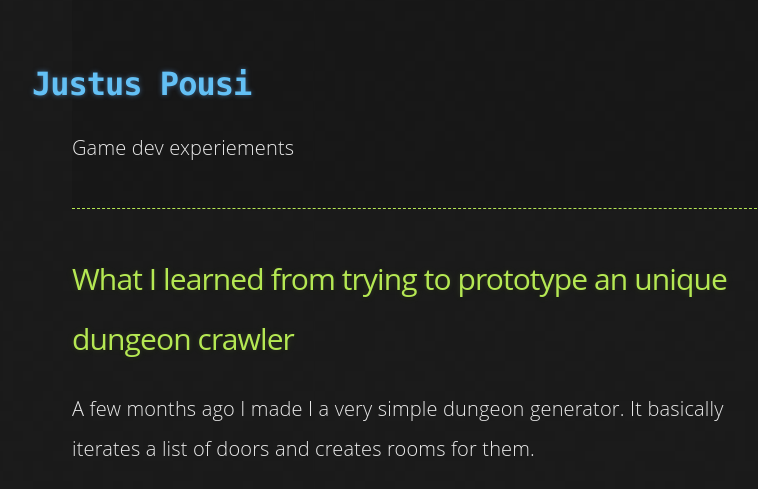
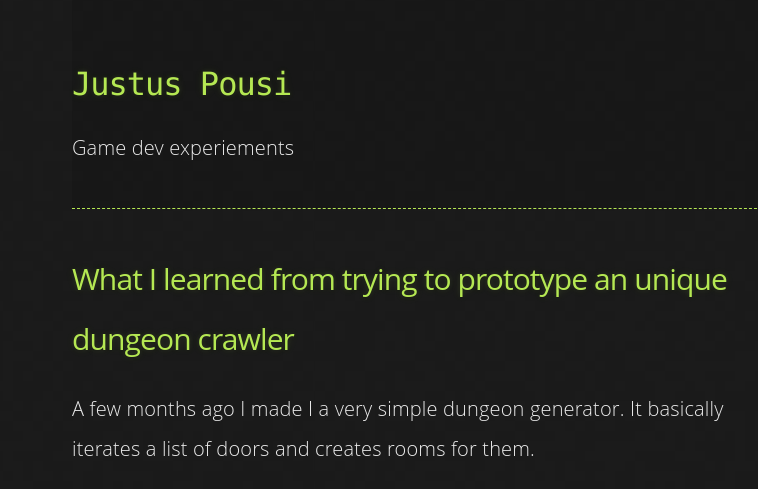
Before and after one commit to barocon/barocon.github.io, a Jekyll site: the page built from index.html, in a window 1280 px wide. Shown: the top 489 px of the page, without its empty margins (218-976 px from the left). Built offline with Jekyll 4.4.1, drawn with Linux system fonts in a browser that asks for light colours; grey boxes are pictures that could not be loaded.

Commit message:
style fixes

```diff
--- a/_layouts/default.html
+++ b/_layouts/default.html
@@ -15,7 +15,7 @@
           <a href="{{ site.baseurl }}/" class="site-avatar"><img src="{{ site.avatar }}" /></a>
 
           <div class="site-info">
-            <h1 class="site-name"><a href="{{ site.baseurl }}/">{{ site.name }}</a></h1>
+            <h1 class="site-name">{{ site.name }}</h1>
             <p class="site-description">{{ site.description }}</p>
           </div>
 
--- a/_sass/jekyll-theme-hacker.scss
+++ b/_sass/jekyll-theme-hacker.scss
@@ -58,8 +58,8 @@ header {
 header h1 {
   font-size: 32px;
   line-height: 1.5;
-  margin: 0 0 0 -40px;
-  font-weight: bold;
+  /*margin: 0 0 0 -40px;
+  font-weight: bold;*/
   font-family: Monaco, "Bitstream Vera Sans Mono", "Lucida Console", Terminal, monospace;
   /*font-family:'Open Sans', sans-serif;*/
   color: #b5e853;
```
